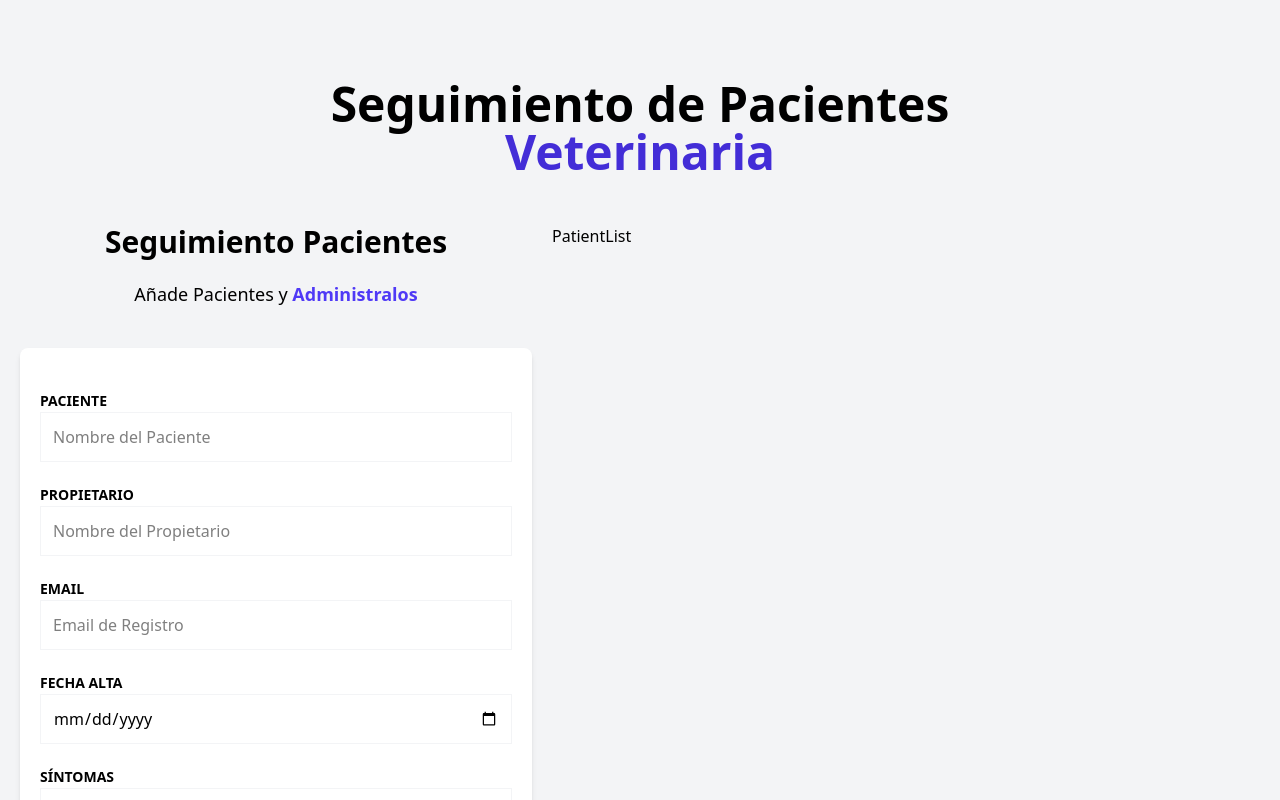
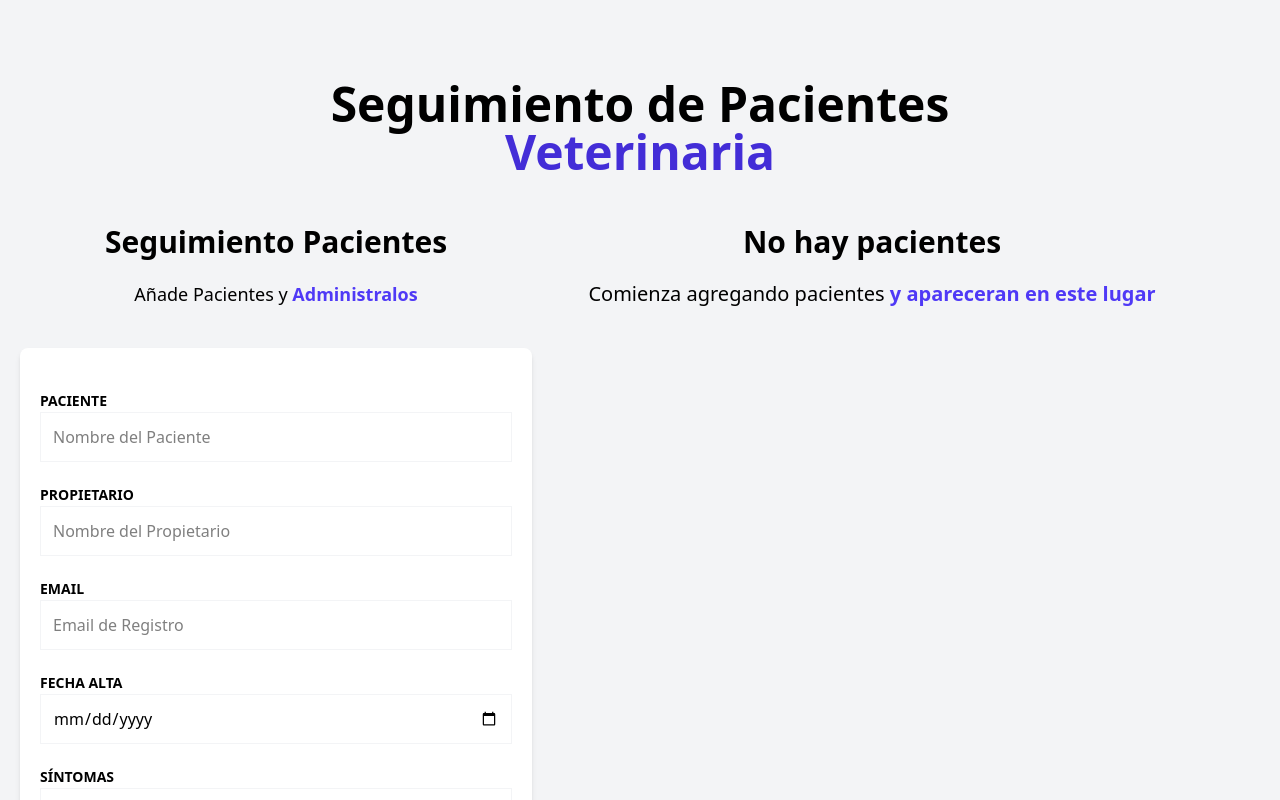
Before and after one commit to Sergio-NunezP/Pacientes-zustand, a React (Vite) app: page / in a window 1280 px wide. Shown: the top 800 px of the page. Built offline with nearby package versions, Linux system fonts and the light colour scheme.

Commit message:
Trabajando con el listado de pacientes

```diff
--- /dev/null
+++ b/src/components/PatientDetails.tsx
@@ -0,0 +1,13 @@
+import { Patient } from "../types"
+
+export type PatientDetailsProps = {
+    patient: Patient
+}
+
+export default function PatientDetails({ patient }: PatientDetailsProps) {
+    return (
+        <div>
+            {patient.name}
+        </div>
+    )
+}
--- a/src/components/PatientList.tsx
+++ b/src/components/PatientList.tsx
@@ -1,12 +1,37 @@
 import { usePatientStore } from "../store"
+import PatientDetails from "./PatientDetails"
 
 export default function PatientList() {
 
-    const patients = usePatientStore(state => state.patients)
+    const patients = usePatientStore((state) => state.patients)
 
     console.log(patients)
 
     return (
-        <div>PatientList</div>
+        <div className="md:w-1/2 lg:3/5 md:h-screen overflow-scroll">
+            {patients.length ? (
+                <>
+                    <h2 className="font-black text-3xl text-center">Listado de pacientes</h2>
+                    <p className="text-xl mt-5 mb-10 text-center">
+                        Administra tus {''}
+                        <span className="text-indigo-600 font-bold">Pacientes y Citas</span>
+                    </p>
+                    {patients.map(patient => {
+                        <PatientDetails
+                            key={patient.id}
+                            patient={patient}
+                        />
+                    })}
+                </>
+            ) : (
+                <>
+                    <h2 className="font-black text-3xl text-center">No hay pacientes</h2>
+                    <p className="text-xl mt-5 mb-10 text-center">
+                        Comienza agregando pacientes {''}
+                        <span className="text-indigo-600 font-bold">y apareceran en este lugar</span>
+                    </p>
+                </>
+            )}
+        </div>
     )
 }
```
